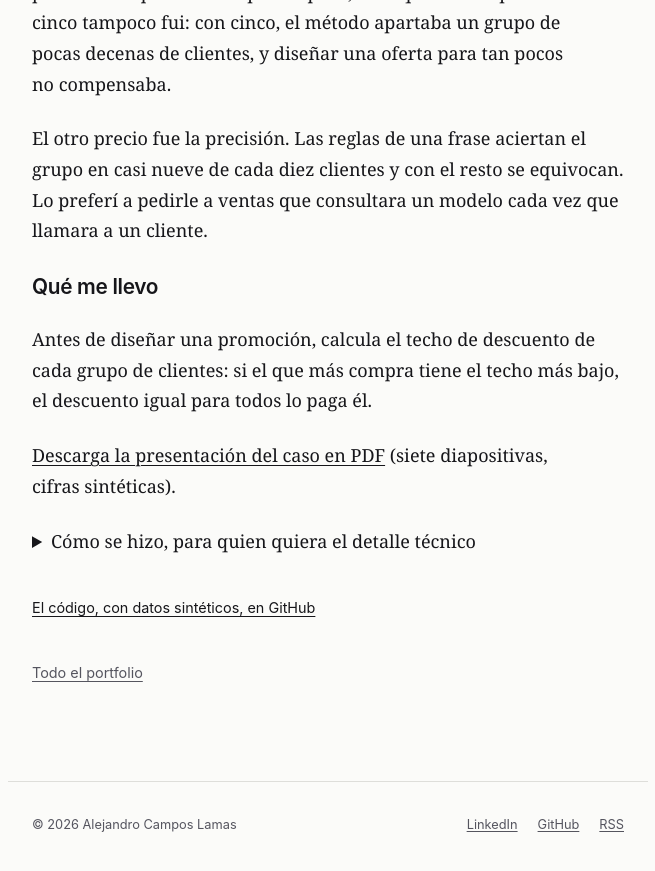
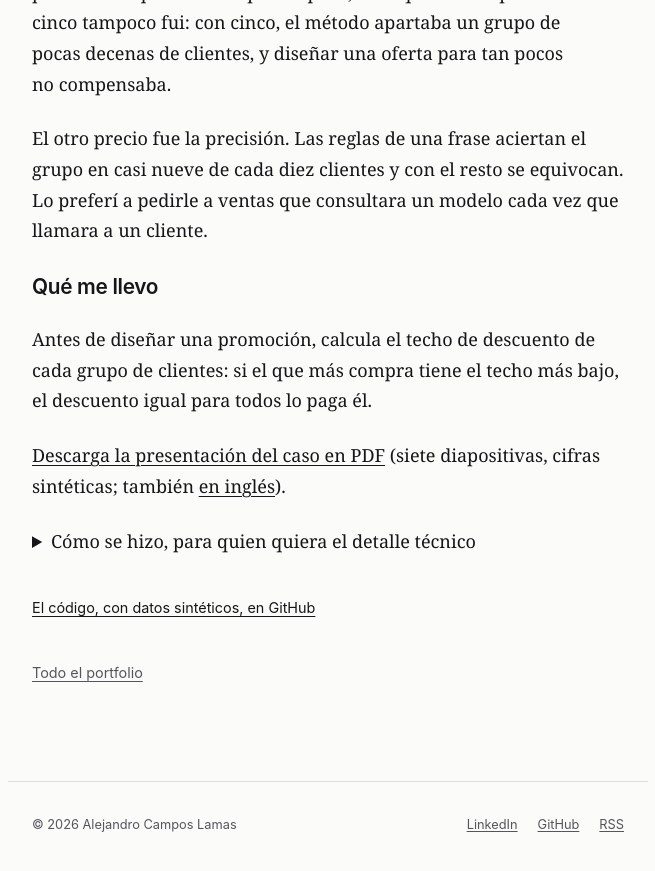
Before and after one commit to acamposla/acamposla.github.io, a Jekyll site: the page built from _proyectos/el-grupo-que-mas-compra.md, in a window 1280 px wide and 900 px high, scrolled down 4282 px. Shown: the top 871 px of the window, without its empty margins (312-967 px from the left). Built offline with Jekyll 4.4.1, drawn with Linux system fonts in a browser that asks for light colours.

Commit message:
Caso de promociones B2B: presentación también en inglés
Co-Authored-By: Claude Opus 5.5 <noreply@anthropic.com>

```diff
--- a/_proyectos/el-grupo-que-mas-compra.md
+++ b/_proyectos/el-grupo-que-mas-compra.md
@@ -119,7 +119,7 @@ clientes: si el que más compra tiene el techo más bajo, el descuento igual par
 todos lo paga él.
 
 [Descarga la presentación del caso en PDF](/assets/docs/caso-promociones-b2b.pdf) (siete
-diapositivas, cifras sintéticas).
+diapositivas, cifras sintéticas; también [en inglés](/assets/docs/b2b-promotions-case.pdf)).
 
 <details markdown="1">
 <summary>Cómo se hizo, para quien quiera el detalle técnico</summary>
```
Also changed, not shown: 1 other file.
